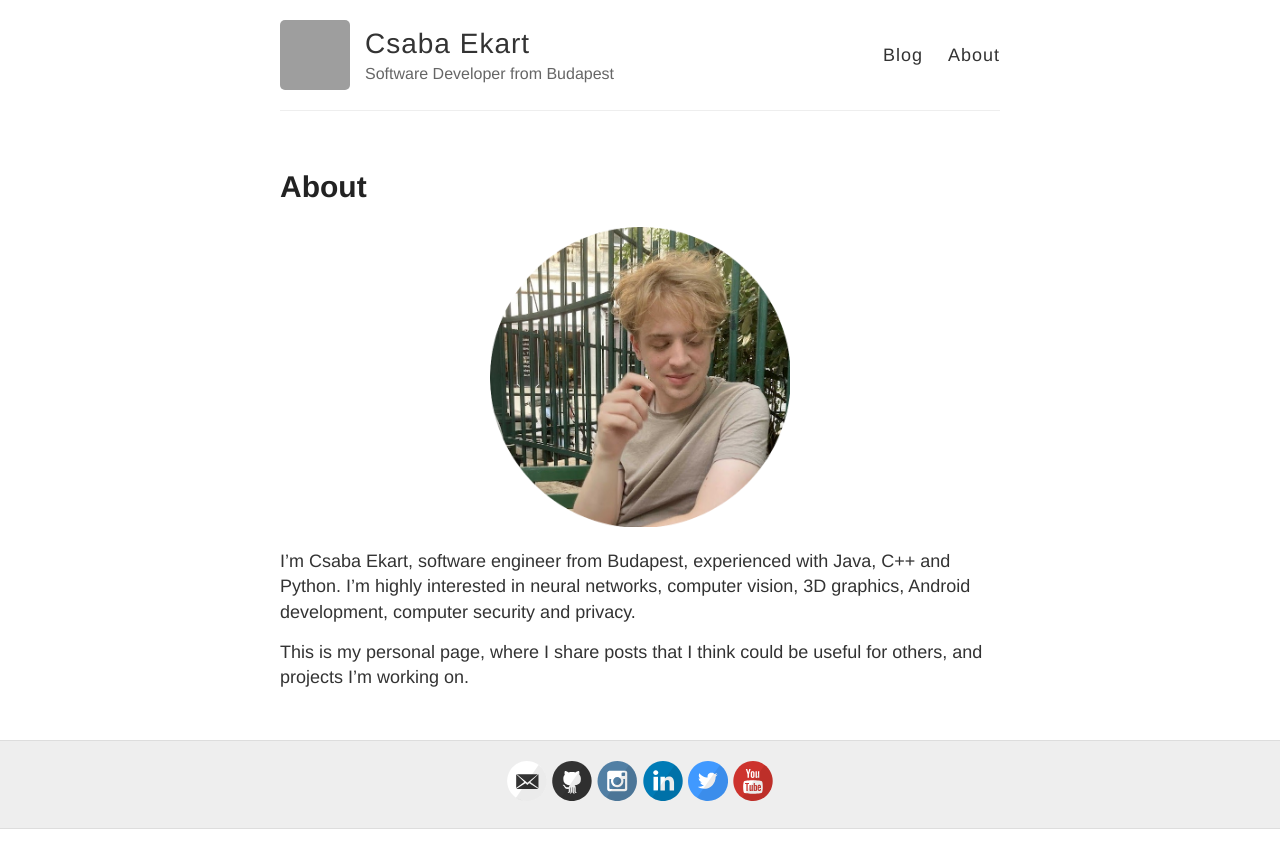
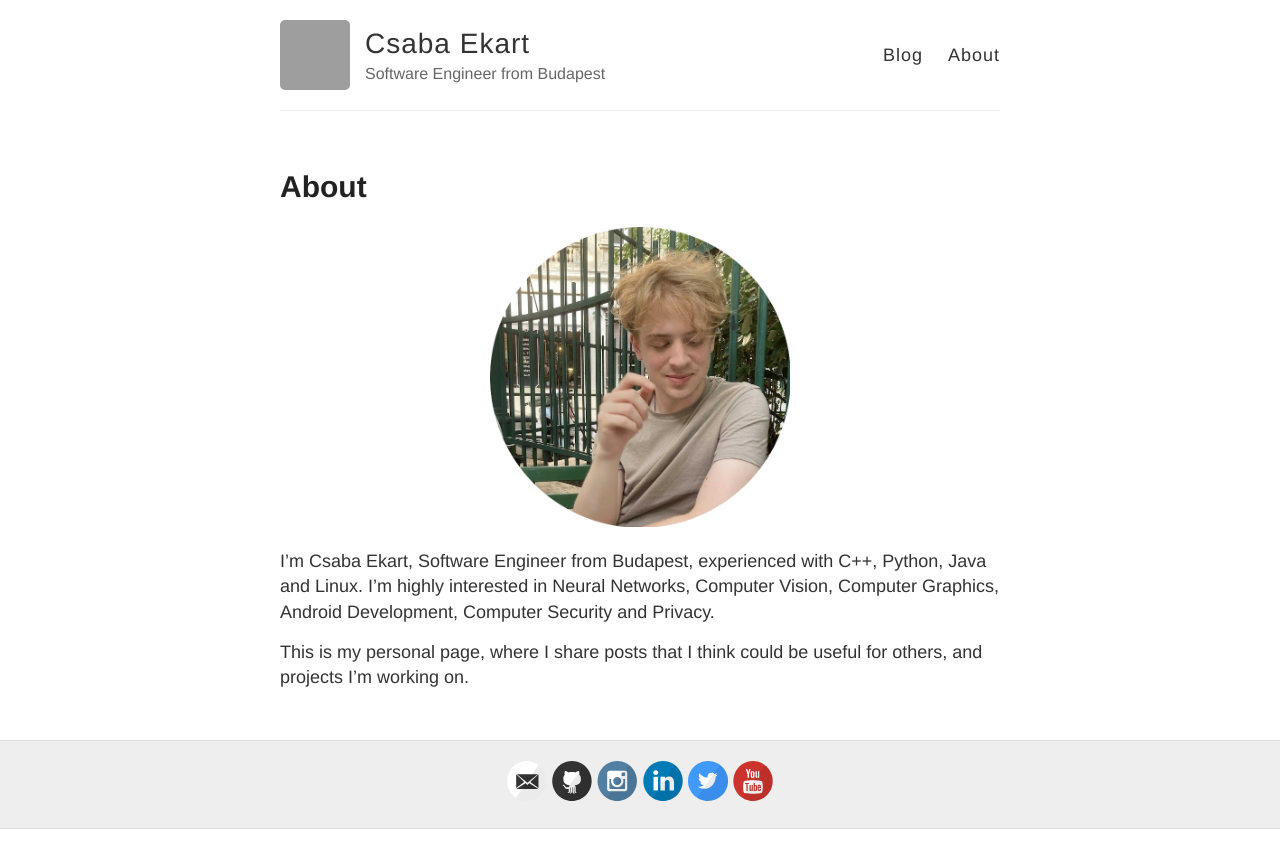
Before and after one commit to ekaktusz/ekaktusz.github.io, a Jekyll site: the page built from about.md, in a window 1280 px wide. Shown: the top 868 px of the page. Built offline with Jekyll 4.4.1, drawn with Linux system fonts in a browser that asks for light colours; grey boxes are pictures that could not be loaded.

Commit message:
menőmatek3

```diff
--- a/_config.yml
+++ b/_config.yml
@@ -6,7 +6,7 @@
 name: Csaba Ekart
 
 # Short bio or description (displayed in the header)
-description: Software Developer from Budapest
+description: Software Engineer from Budapest
 
 # URL of your avatar or profile pic (you could use your GitHub profile pic)
 avatar: https://avatars.githubusercontent.com/ekaktusz
--- a/about.md
+++ b/about.md
@@ -11,6 +11,6 @@ permalink: /about/
 <img src="/images/sajat_kep.png" height="300" class="center"/>
 {: refdef}
 
-I'm Csaba Ekart, software engineer from Budapest, experienced with Java, C++ and Python. I'm highly interested in neural networks, computer vision, 3D graphics, Android development, computer security and privacy.
+I'm Csaba Ekart, Software Engineer from Budapest, experienced with C++, Python, Java and Linux. I'm highly interested in Neural Networks, Computer Vision, Computer Graphics, Android Development, Computer Security and Privacy.
 
 This is my personal page, where I share posts that I think could be useful for others, and projects I'm working on.
```
Also changed, not shown: 1 other file.
